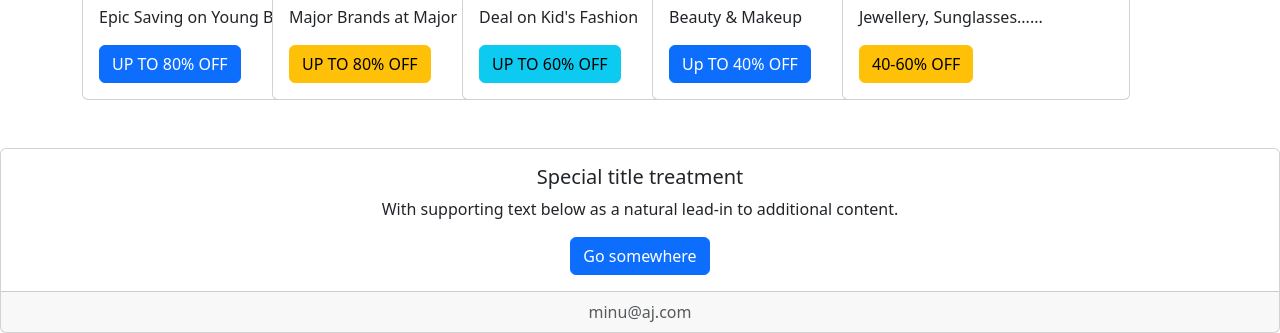
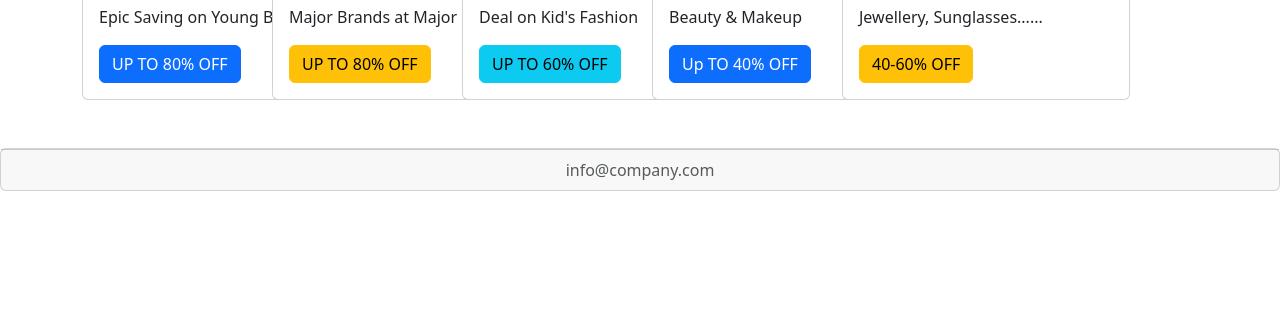
Before and after one commit to Minu-AJ/Home-Page, a plain HTML site: page index.html in a window 1280 px wide. Shown: the part 974-1307 px from the top of the page. After the commit the page ends 1165 px from the top, so only its background shows below. Drawn offline with nearby package versions, Linux system fonts and the light colour scheme.

Commit message:
index.html

```diff
--- a/index.html
+++ b/index.html
@@ -45,14 +45,6 @@
       </div>
     </nav>
   </div>
-
-  <!-- style -->
-  <!-- <style>
-    .nav-item{
-      padding-left:50px
-    }
-  </style> -->
-
   <!-- carousel -->
   <div id="carouselExample" class="carousel slide" data-bs-ride="carousel">
     <div class="carousel-inner">
@@ -131,13 +123,8 @@
   </div>
 
   <div class="card text-center">
-    <div class="card-body">
-      <h5 class="card-title">Special title treatment</h5>
-      <p class="card-text">With supporting text below as a natural lead-in to additional content.</p>
-      <a href="#" class="btn btn-primary">Go somewhere</a>
-    </div>
     <div class="card-footer text-body-secondary">
-      minu@aj.com
+      info@company.com
     </div>
   </div>
 </body>
```
